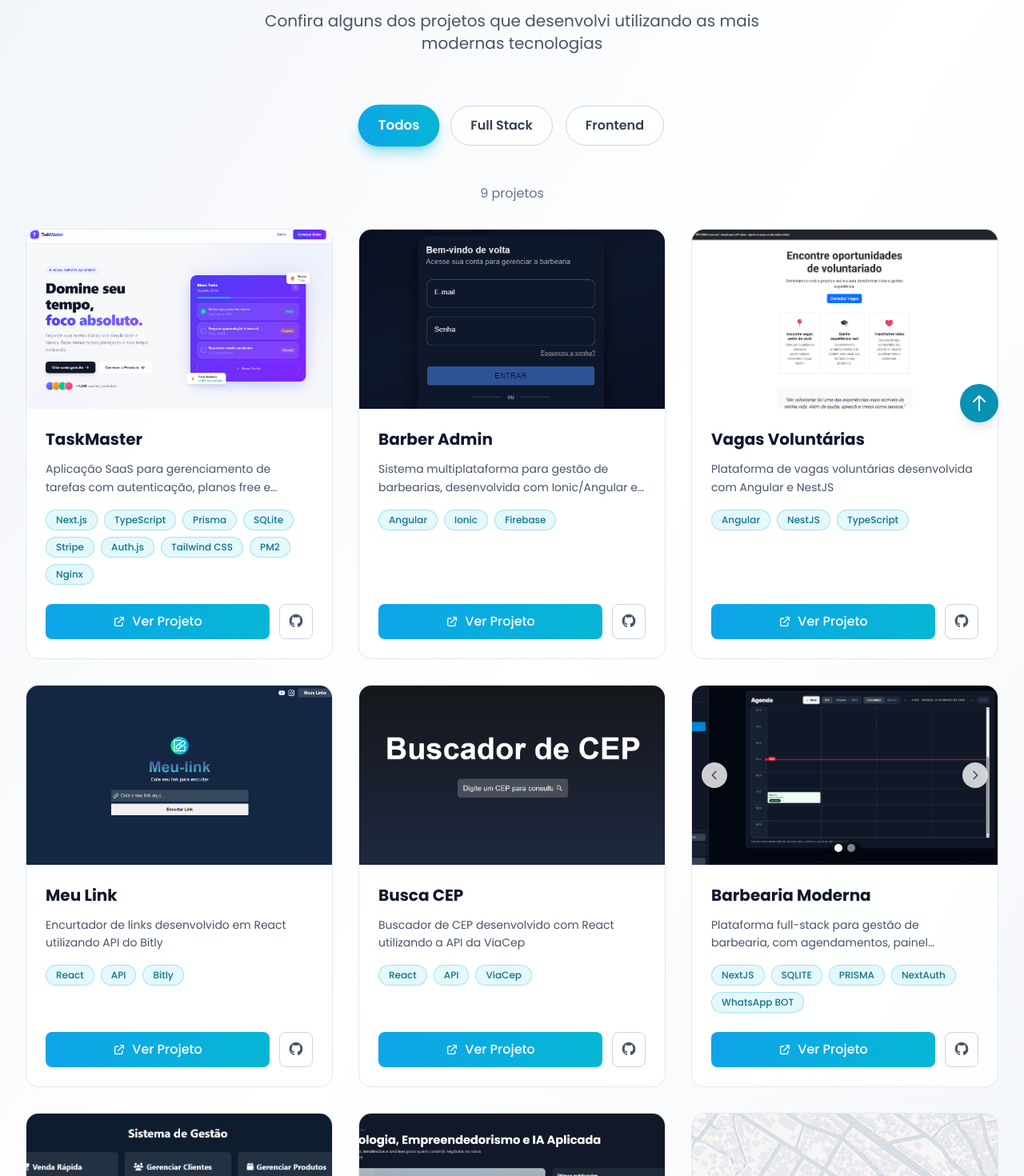
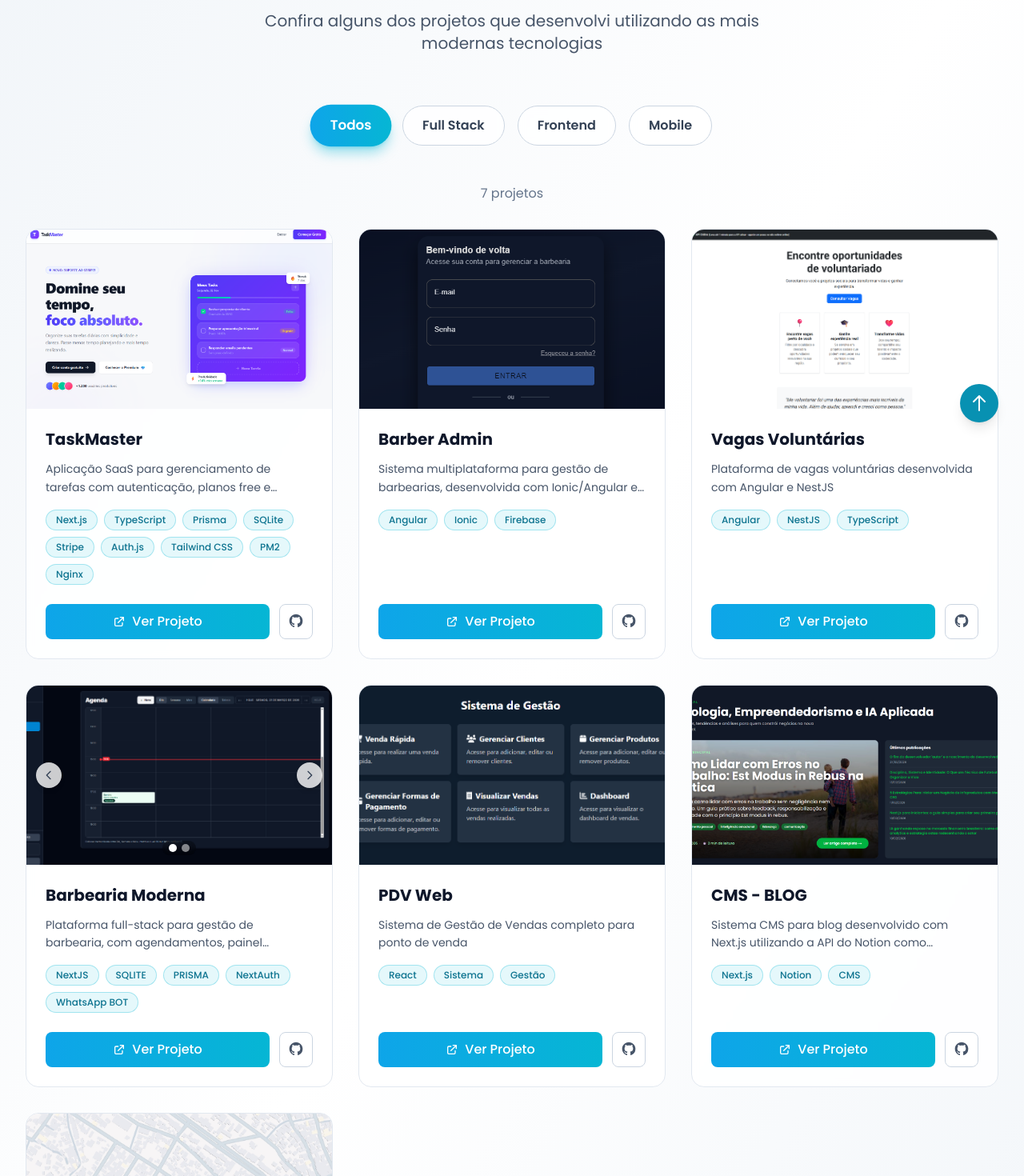
Before and after one commit to juliano340/site-vercel, a Next.js app: page /components/Portfolio in a window 1280 px wide. Shown: the part 240-1710 px from the top of the page at 80% size. Built offline with nearby package versions, Linux system fonts and the light colour scheme.

Commit message:
feat: update project categories and improve filtering logic in Portfolio component

```diff
--- a/src/pages/components/Portfolio.js
+++ b/src/pages/components/Portfolio.js
@@ -30,24 +30,24 @@ const projects = [
     tags: ['Angular', 'NestJS', 'TypeScript'],
     category: 'fullstack'
   },
-  {
-    title: 'Meu Link',
-    description: 'Encurtador de links desenvolvido em React utilizando API do Bitly',
-    imageUrl: '/images/meu-link-snapshoot.png',
-    projectUrl: 'https://meu-link-xi.vercel.app/',
-    repoUrl: 'https://github.com/juliano340/meu-link',
-    tags: ['React', 'API', 'Bitly'],
-    category: 'frontend'
-  },
-  {
-    title: 'Busca CEP',
-    description: 'Buscador de CEP desenvolvido com React utilizando a API da ViaCep',
-    imageUrl: '/images/busca-cep.png',
-    projectUrl: 'https://buscador-cep-ecru.vercel.app/',
-    repoUrl: 'https://github.com/juliano340/buscador-cep',
-    tags: ['React', 'API', 'ViaCep'],
-    category: 'frontend'
-  },
+  // {
+  //   title: 'Meu Link',
+  //   description: 'Encurtador de links desenvolvido em React utilizando API do Bitly',
+  //   imageUrl: '/images/meu-link-snapshoot.png',
+  //   projectUrl: 'https://meu-link-xi.vercel.app/',
+  //   repoUrl: 'https://github.com/juliano340/meu-link',
+  //   tags: ['React', 'API', 'Bitly'],
+  //   category: 'frontend'
+  // },
+  // {
+  //   title: 'Busca CEP',
+  //   description: 'Buscador de CEP desenvolvido com React utilizando a API da ViaCep',
+  //   imageUrl: '/images/busca-cep.png',
+  //   projectUrl: 'https://buscador-cep-ecru.vercel.app/',
+  //   repoUrl: 'https://github.com/juliano340/buscador-cep',
+  //   tags: ['React', 'API', 'ViaCep'],
+  //   category: 'frontend'
+  // },
   {
     title: 'Barbearia Moderna',
     description: 'Plataforma full-stack para gestão de barbearia, com agendamentos, painel administrativo e automações via WhatsApp, desenvolvida com Next.js, Prisma e NextAuth.',
@@ -69,7 +69,7 @@ const projects = [
   },
   {
     title: 'CMS - BLOG',
-    description: 'Sistema CMS para blog desenvolvido com Next.js utilizando a API do Notion',
+    description: 'Sistema CMS para blog desenvolvido com Next.js utilizando a API do Notion como backend.',
     imageUrl: '/images/Blog.png',
     projectUrl: 'https://www.juliano340.com/blog',
     repoUrl: 'https://github.com/juliano340/site-vercel',
@@ -84,7 +84,7 @@ const projects = [
     projectUrl: 'https://www.juliano340.com/runlab',
     repoUrl: 'https://github.com/juliano340/RunLabAG',
     tags: ['RunLab', 'Mobile', 'JSON Backup', 'Privacidade'],
-    category: 'frontend'
+    category: ["fullstack", "mobile"]
   },
 ];
 
@@ -97,12 +97,19 @@ const Portfolio = () => {
   const categories = [
     { id: 'all', label: 'Todos' },
     { id: 'fullstack', label: 'Full Stack' },
-    { id: 'frontend', label: 'Frontend' }
+    { id: 'frontend', label: 'Frontend' },
+    { id: 'mobile', label: 'Mobile' }
   ];
 
   const filteredProjects = filter === 'all'
     ? projects
-    : projects.filter(project => project.category === filter);
+    : projects.filter(project => {
+      if (Array.isArray(project.category)) {
+        return project.category.some(cat => cat === filter);
+      } else {
+        return project.category === filter;
+      }
+    });
 
   const getProjectImages = (project) => {
     if (Array.isArray(project.imageUrls) && project.imageUrls.length > 0) {
```
